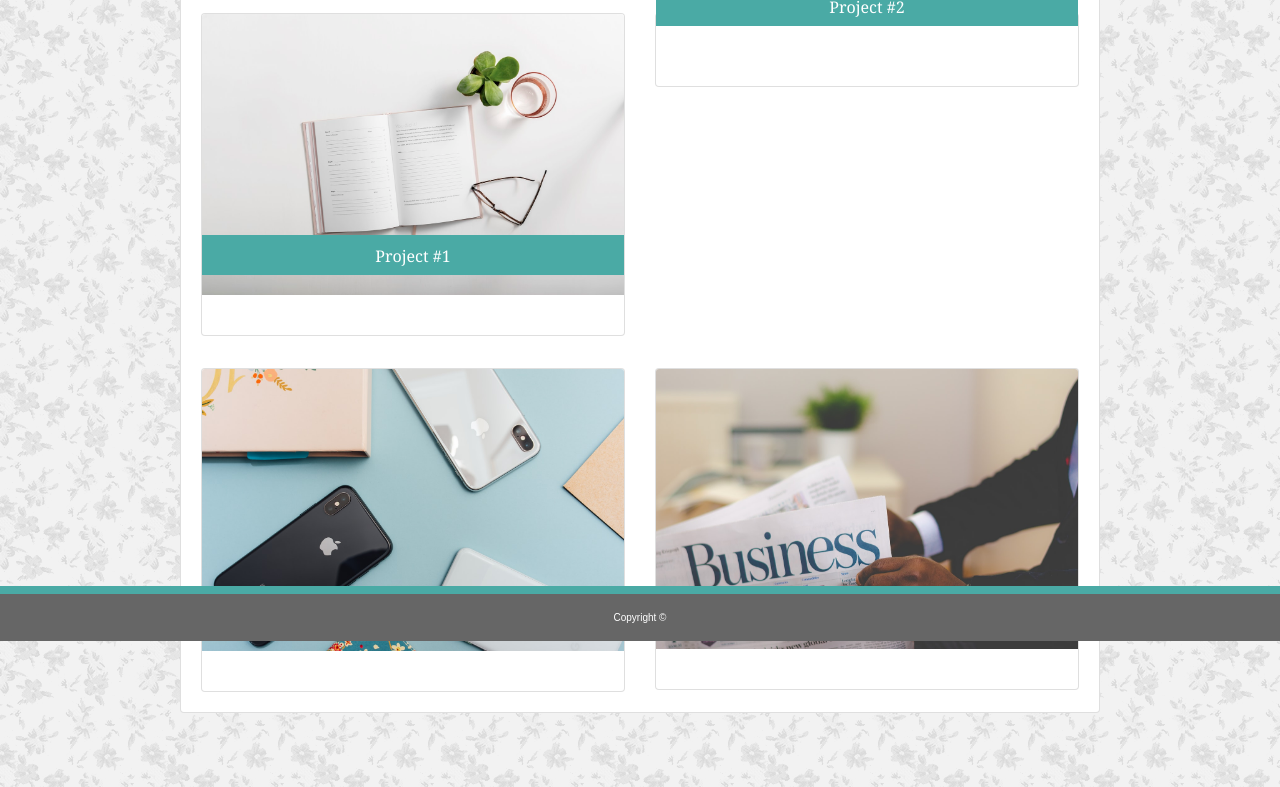
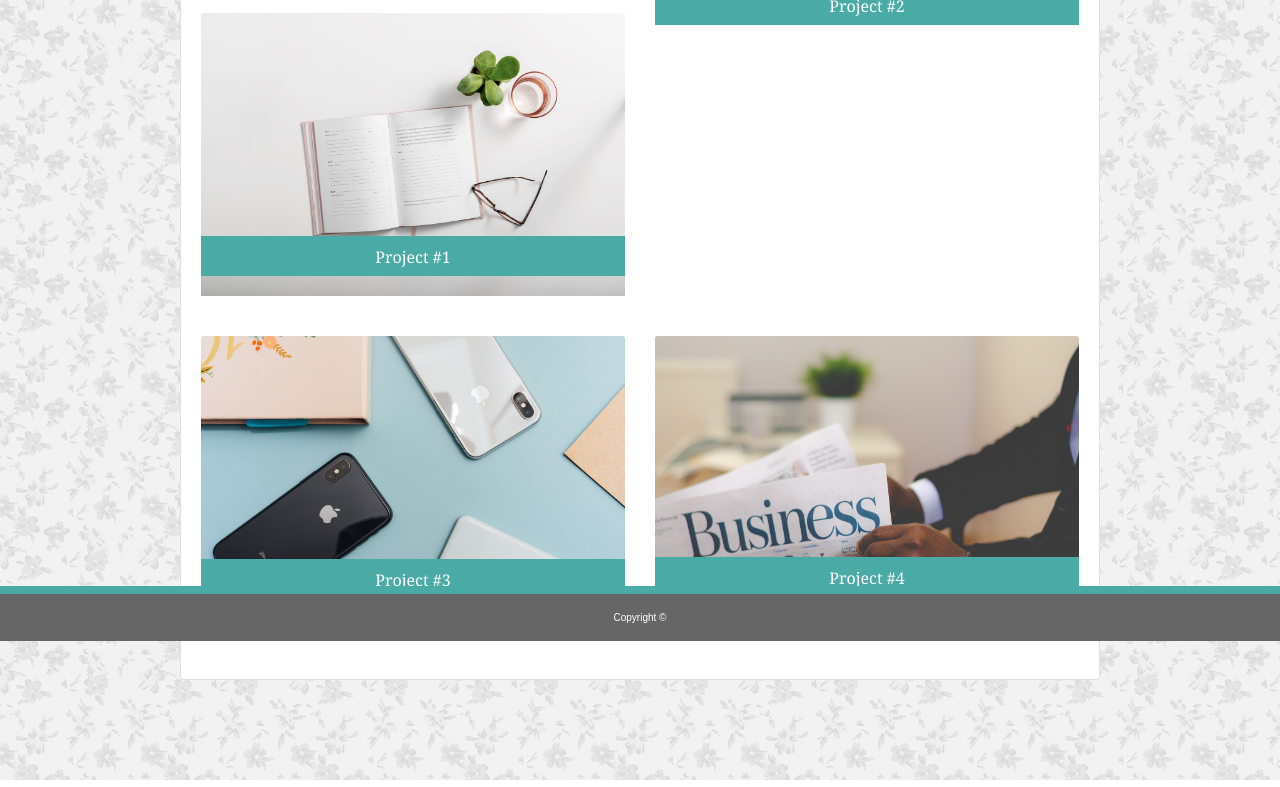
Before and after one commit to OliviaL18/Unit-02-CSS-Bootstrap, a plain HTML site: page portfolio.html in a window 1280 px wide. Shown: the part 159-946 px from the top of the page. Drawn offline with nearby package versions, Linux system fonts and the light colour scheme.

Commit message:
removed borders from cards

```diff
--- a/portfolio.html
+++ b/portfolio.html
@@ -46,7 +46,7 @@
                     <hr>
                     <div class="row">
                         <div class="col-sm-6">
-                            <div class="card">
+                            <div class="card border-0">
                                 <a href="#">
                                     <img class="card-img-top" src="assets/images/journal.jpeg" alt="">
                                     <div class="stripe">
@@ -56,7 +56,7 @@
                             </div>
                         </div>
                         <div class="col-sm-6">
-                            <div class="card">
+                            <div class="card border-0">
                                 <a href="#">
                                     <img class="card-img-top" src="assets/images/files.jpeg" alt="">
                                     <div class="stripe">
@@ -66,10 +66,10 @@
                             </div>
                         </div>
                     </div>
-                    <div class="row">&nbsp;</div>
+
                     <div class="row">
                         <div class="col-sm-6">
-                            <div class="card">
+                            <div class="card border-0">
                                 <a href="#">
                                     <img class="card-img-top" src="assets/images/iphones.jpeg" alt="">
                                     <div class="stripe">
@@ -79,7 +79,7 @@
                             </div>
                         </div>
                         <div class="col-sm-6">
-                            <div class="card">
+                            <div class="card border-0">
                                 <a href="#">
                                     <img class="card-img-top" src="assets/images/business.jpeg" alt="">
                                     <div class="stripe">
```
